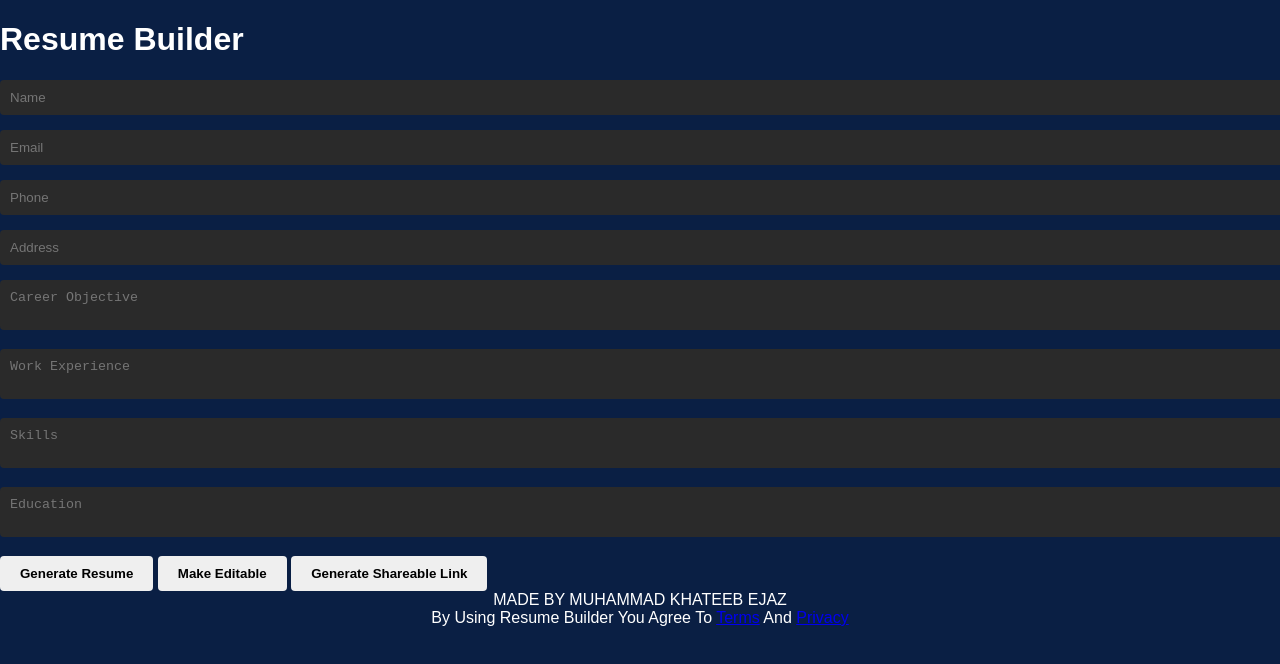
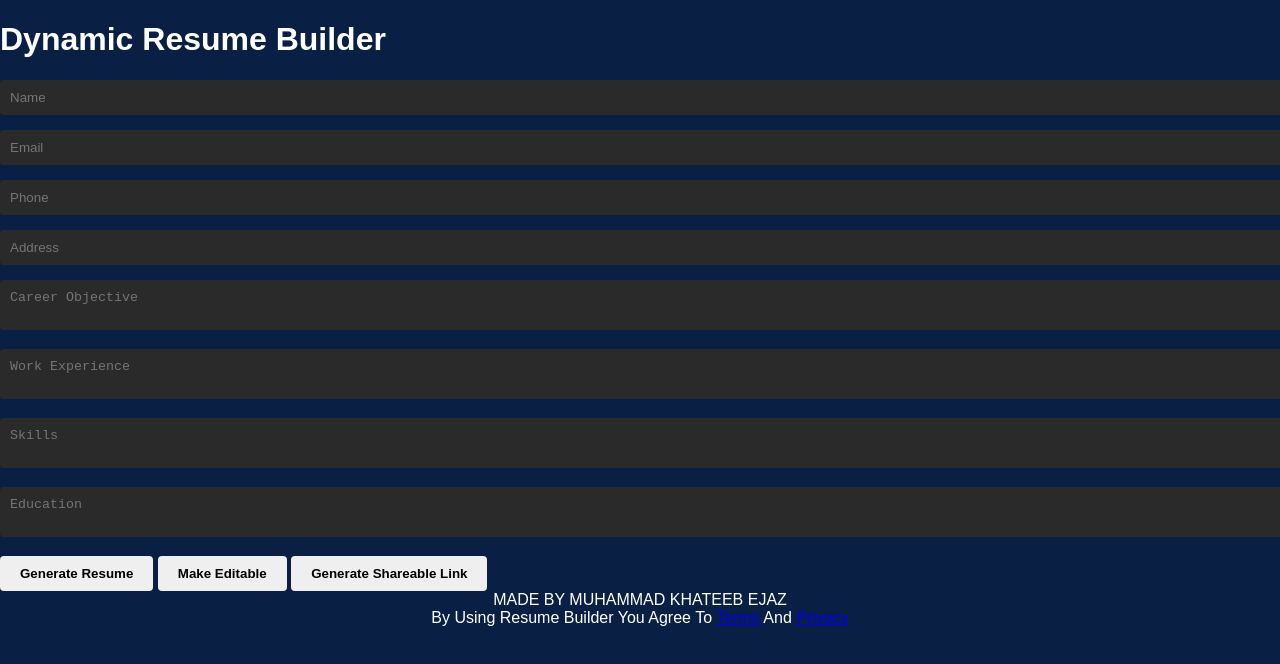
Before and after one commit to MuhammadKhateebEjaz/Milestone-4, a plain HTML site: page index.html in a window 1280 px wide. Drawn offline with Linux system fonts and the light colour scheme.

Commit message:
Update index.html

```diff
--- a/index.html
+++ b/index.html
@@ -3,12 +3,12 @@
 <head>
     <meta charset="UTF-8">
     <meta name="viewport" content="width=device-width, initial-scale=1.0">
-    <title>Resume Generator</title>
+    <title>Dynamic Resume Generator</title>
     <link rel="stylesheet" href="style.css">
 </head>
 <body>
     <div class="form-container">
-        <h1>Resume Builder</h1>
+        <h1>Dynamic Resume Builder</h1>
         <form>
             <input type="text" id="name" placeholder="Name" required>
             <input type="email" id="email" placeholder="Email" required>
```
